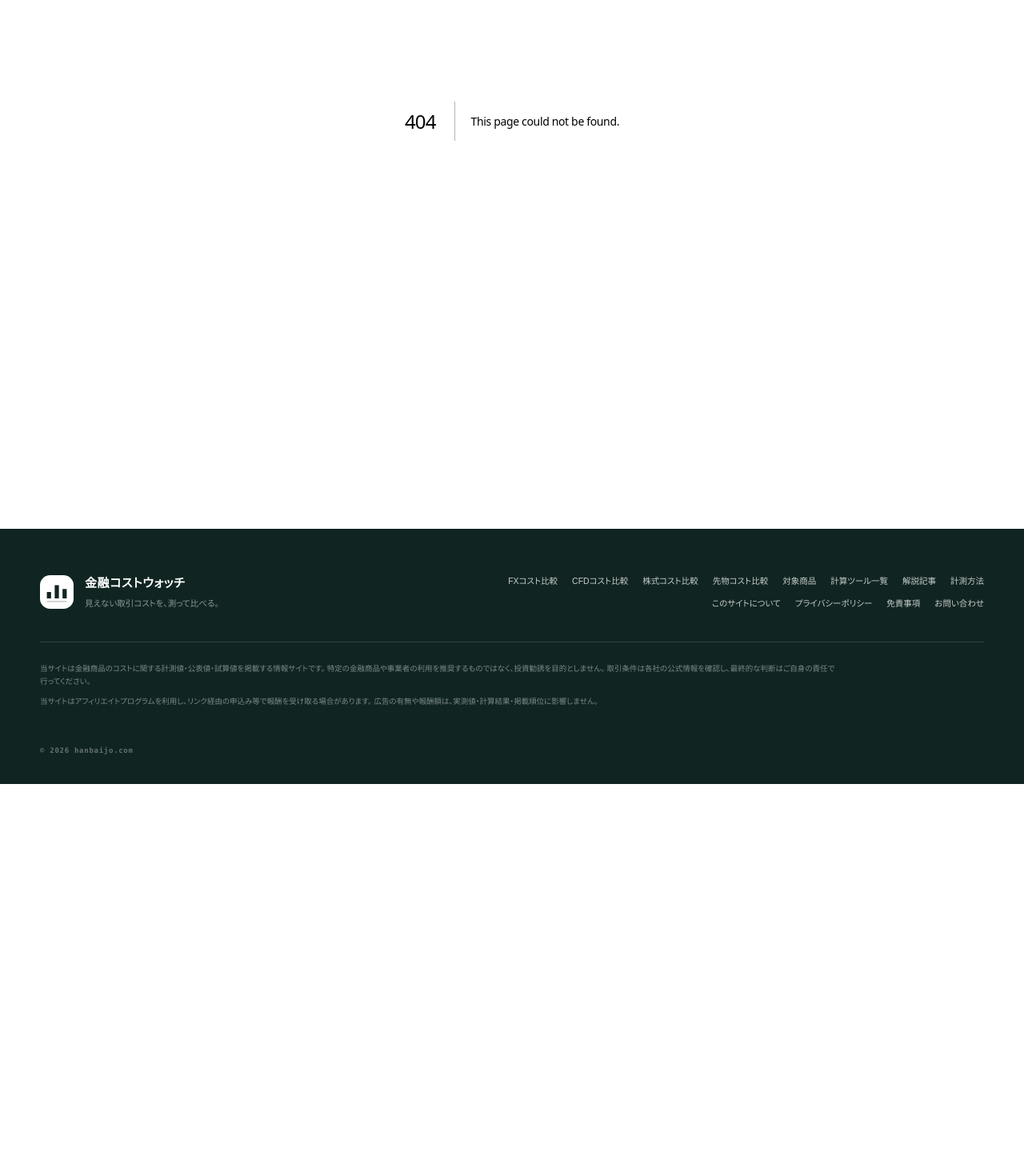
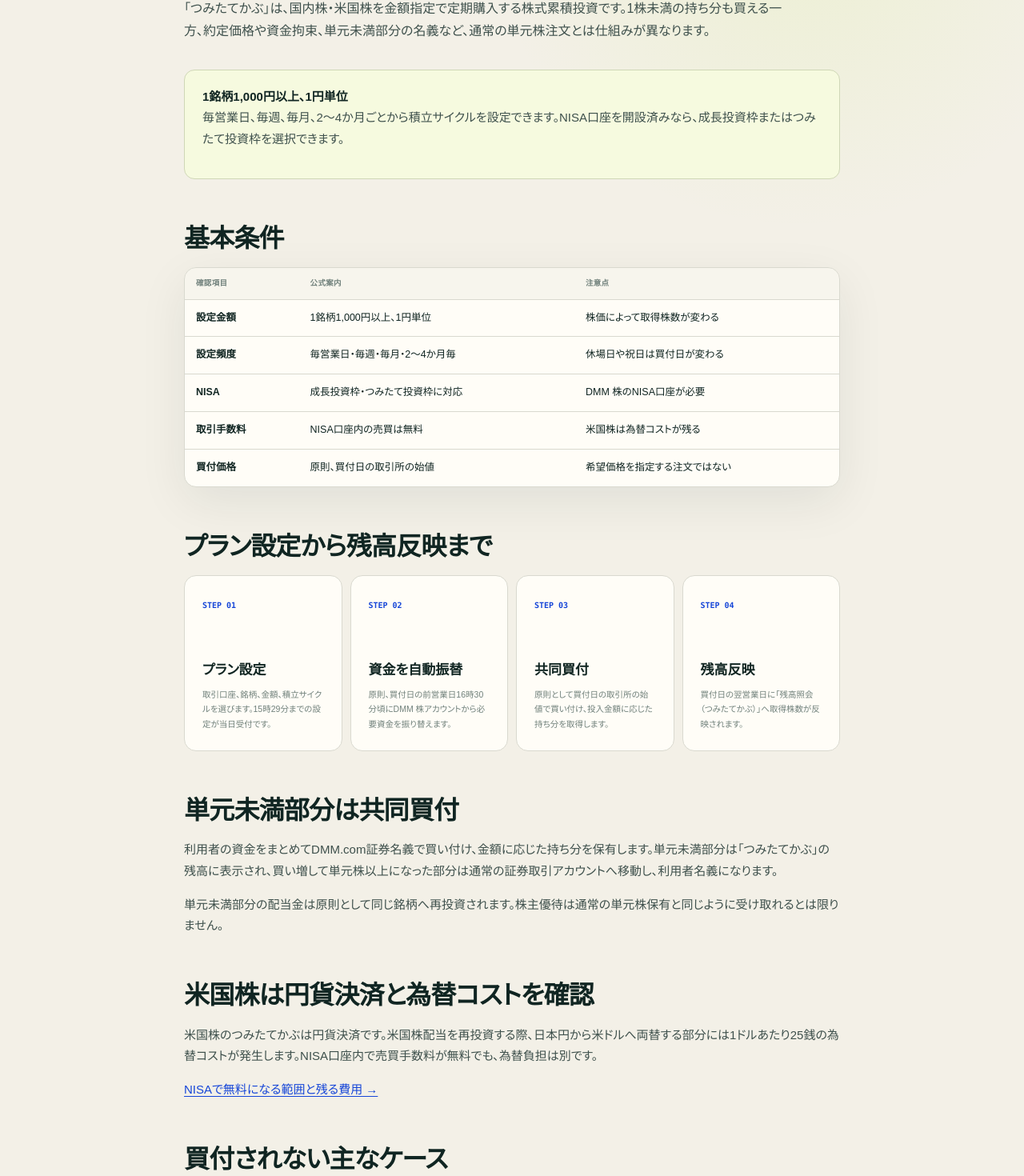
Before and after one commit to mrok18/hanbaijo, a Next.js app: page /articles/dmm-kabu-tsumitate-kabu-nisa in a window 1280 px wide. Before the commit this address had no page. Shown: the part 326-1796 px from the top of the page at 80% size. Before the commit the page ends 1306 px from the top, so only its background shows below. Built offline with nearby package versions, Linux system fonts and the light colour scheme.

Commit message:
Add DMM Kabu recurring investment guide

```diff
--- /dev/null
+++ b/app/articles/dmm-kabu-tsumitate-kabu-nisa/page.tsx
@@ -0,0 +1,74 @@
+import Link from 'next/link';
+import AffiliateOfferCard from '@/components/AffiliateOfferCard';
+import { AFFILIATE_OFFERS } from '@/lib/affiliates';
+
+export const metadata = {
+  title: 'DMM 株のつみたてかぶは1,000円から｜NISA・手数料・買付日',
+  description: 'DMM 株の「つみたてかぶ」について、1,000円からの積立、NISA対応、設定頻度、買付価格、手数料、資金不足時の扱いを整理します。',
+};
+
+const faq = [
+  { q: 'つみたてかぶはいくらから設定できますか？', a: '1銘柄につき1,000円以上、1円単位で設定できます。株数ではなく金額を指定し、単元未満の持ち分を含めて定期的に買い付ける仕組みです。' },
+  { q: 'つみたてかぶを使うための追加申込は必要ですか？', a: 'DMM 株アカウントを登録した利用者は追加手続きなしで使えます。NISA枠を使う場合は、DMM 株でNISA口座を開設しておく必要があります。' },
+  { q: '残高不足だとどうなりますか？', a: '資金を拘束できない回は買付されず、2回連続で資金拘束できない場合はプランが休止になります。買付日前の残高確認が必要です。' },
+] as const;
+
+export default function Page() {
+  const jsonLd = { '@context': 'https://schema.org', '@graph': [
+    { '@type': 'Article', headline: metadata.title, description: metadata.description, datePublished: '2026-09-09', dateModified: '2026-09-09', mainEntityOfPage: 'https://hanbaijo.com/articles/dmm-kabu-tsumitate-kabu-nisa', author: { '@type': 'Organization', name: '金融コストウォッチ' }, publisher: { '@type': 'Organization', name: '金融コストウォッチ' } },
+    { '@type': 'FAQPage', mainEntity: faq.map((item) => ({ '@type': 'Question', name: item.q, acceptedAnswer: { '@type': 'Answer', text: item.a } })) },
+  ] };
+
+  return <article>
+    <script type="application/ld+json" dangerouslySetInnerHTML={{ __html: JSON.stringify(jsonLd).replace(/</g, '\\u003c') }} />
+    <p className="page-kicker">DMM KABU / TSUMITATE KABU</p>
+    <h1>DMM 株のつみたてかぶは1,000円から<br />NISA・手数料・買付日を確認</h1>
+    <p className="lede">「つみたてかぶ」は、国内株・米国株を金額指定で定期購入する株式累積投資です。1株未満の持ち分も買える一方、約定価格や資金拘束、単元未満部分の名義など、通常の単元株注文とは仕組みが異なります。</p>
+
+    <div className="callout"><strong>1銘柄1,000円以上、1円単位</strong><p>毎営業日、毎週、毎月、2～4か月ごとから積立サイクルを設定できます。NISA口座を開設済みなら、成長投資枠またはつみたて投資枠を選択できます。</p></div>
+
+    <h2>基本条件</h2>
+    <div className="data-panel"><div className="table-scroll"><table className="rates comparison-table"><thead><tr><th>確認項目</th><th>公式案内</th><th>注意点</th></tr></thead><tbody>
+      <tr><td className="ex-name">設定金額</td><td>1銘柄1,000円以上、1円単位</td><td>株価によって取得株数が変わる</td></tr>
+      <tr><td className="ex-name">設定頻度</td><td>毎営業日・毎週・毎月・2～4か月毎</td><td>休場日や祝日は買付日が変わる</td></tr>
+      <tr><td className="ex-name">NISA</td><td>成長投資枠・つみたて投資枠に対応</td><td>DMM 株のNISA口座が必要</td></tr>
+      <tr><td className="ex-name">取引手数料</td><td>NISA口座内の売買は無料</td><td>米国株は為替コストが残る</td></tr>
+      <tr><td className="ex-name">買付価格</td><td>原則、買付日の取引所の始値</td><td>希望価格を指定する注文ではない</td></tr>
+    </tbody></table></div></div>
+
+    <h2>プラン設定から残高反映まで</h2>
+    <div className="fx-metric-grid">
+      <article><b>STEP 01</b><h3>プラン設定</h3><p>取引口座、銘柄、金額、積立サイクルを選びます。15時29分までの設定が当日受付です。</p></article>
+      <article><b>STEP 02</b><h3>資金を自動振替</h3><p>原則、買付日の前営業日16時30分頃にDMM 株アカウントから必要資金を振り替えます。</p></article>
+      <article><b>STEP 03</b><h3>共同買付</h3><p>原則として買付日の取引所の始値で買い付け、投入金額に応じた持ち分を取得します。</p></article>
+      <article><b>STEP 04</b><h3>残高反映</h3><p>買付日の翌営業日に「残高照会（つみたてかぶ）」へ取得株数が反映されます。</p></article>
+    </div>
+
+    <h2>単元未満部分は共同買付</h2>
+    <p>利用者の資金をまとめてDMM.com証券名義で買い付け、金額に応じた持ち分を保有します。単元未満部分は「つみたてかぶ」の残高に表示され、買い増して単元株以上になった部分は通常の証券取引アカウントへ移動し、利用者名義になります。</p>
+    <p>単元未満部分の配当金は原則として同じ銘柄へ再投資されます。株主優待は通常の単元株保有と同じように受け取れるとは限りません。</p>
+
+    <h2>米国株は円貨決済と為替コストを確認</h2>
+    <p>米国株のつみたてかぶは円貨決済です。米国株配当を再投資する際、日本円から米ドルへ両替する部分には1ドルあたり25銭の為替コストが発生します。NISA口座内で売買手数料が無料でも、為替負担は別です。</p>
+    <p><Link href="/articles/dmm-kabu-nisa-fees-products">NISAで無料になる範囲と残る費用 →</Link></p>
+
+    <h2>買付されない主なケース</h2>
+    <ul><li>預り金（円）が不足している</li><li>NISA枠が不足している</li><li>対象銘柄またはアカウントに取引規制がある</li><li>信用取引口座の委託保証金が不足している</li><li>祝日・休場日に関する買付ルールに該当する</li></ul>
+    <div className="callout"><strong>2回連続の資金不足でプラン休止</strong><p>資金拘束できなかった回は買付されません。2回続くとプランが自動的に休止するため、自動積立でも残高と稼働状況を定期的に確認します。</p></div>
+
+    <h2>よくある質問</h2>
+    {faq.map((item) => <section key={item.q}><h3>{item.q}</h3><p>{item.a}</p></section>)}
+
+    <section className="article-sources" aria-labelledby="sources"><h2 id="sources">参照した公式資料</h2><ul>
+      <li><a href="https://kabu.dmm.com/service/cumulative/" target="_blank" rel="noopener noreferrer">DMM 株「つみたてかぶ（株式累積投資）」</a></li>
+      <li><a href="https://kabu.dmm.com/support/faqs/article/36092/" target="_blank" rel="noopener noreferrer">DMM 株 FAQ「つみたてかぶ利用時の手続き」</a></li>
+      <li><a href="https://kabu.dmm.com/support/faqs/article/66974/" target="_blank" rel="noopener noreferrer">DMM 株 FAQ「国内株式の買付成立まで」</a></li>
+      <li><a href="https://kabu.dmm.com/support/faqs/article/84804/" target="_blank" rel="noopener noreferrer">DMM 株 FAQ「つみたてかぶを買付できない理由」</a></li>
+      <li><a href="https://kabu.dmm.com/support/faqs/article/96676/" target="_blank" rel="noopener noreferrer">DMM 株 FAQ「祝日付近の買付スケジュール」</a></li>
+    </ul><p>サービス条件と買付ルールは2026年9月9日に確認しました。対象銘柄や受付条件は変更されることがあるため、設定時は公式画面を確認してください。</p></section>
+
+    <section className="article-affiliate" aria-label="DMM 株の広告"><AffiliateOfferCard offer={AFFILIATE_OFFERS['dmm-kabu']} /><p className="affiliate-disclosure">上記はA8.netの提携広告です。広告報酬は記事内容や評価に影響しません。積立投資でも元本割れがあり、継続的な下落時は損失が拡大する可能性があります。</p></section>
+    <p><Link href="/articles/dmm-kabu-nisa-account-opening">DMM 株のNISA申込方法 →</Link></p>
+    <p><Link href="/stocks/dmm-kabu">DMM 株のコストシート →</Link></p>
+  </article>;
+}
--- a/app/articles/posts.ts
+++ b/app/articles/posts.ts
@@ -1,4 +1,5 @@
 export const POSTS = [
+  { slug: 'dmm-kabu-tsumitate-kabu-nisa', category: 'NISA・DMM 株', title: 'DMM 株のつみたてかぶは1,000円から｜NISA・手数料・買付日', desc: '1,000円からの株式積立、NISA対応、設定頻度、買付価格、共同買付、資金不足時の扱いを整理する。' },
   { slug: 'dmm-kabu-nisa-fees-products', category: 'NISA・DMM 株', title: 'DMM 株のNISAは手数料無料？国内株・米国株・為替コストを整理', desc: 'NISAで無料になる取引手数料と、米国株の為替コスト、外国配当税、国内株の配当受取方法を整理する。' },
   { slug: 'dmm-kabu-nisa-account-opening', category: 'NISA・DMM 株', title: 'DMM 株のNISA口座開設方法｜同時申込・追加申込・金融機関変更', desc: '新規アカウントとの同時申込、既存利用者の追加申込、他社からの金融機関変更に必要な書類を整理する。' },
   { slug: 'dmm-kabu-account-opening-documents', category: '証券・DMM 株', title: 'DMM 株の口座開設に必要なもの｜本人確認・マイナンバー・開始まで', desc: '本人確認とマイナンバー確認の組合せ、スマホと郵送の違い、審査から取引開始までを整理する。' },
--- a/app/stocks/dmm-kabu/page.tsx
+++ b/app/stocks/dmm-kabu/page.tsx
@@ -5,6 +5,7 @@ import { AFFILIATE_OFFERS } from '@/lib/affiliates';
 export const metadata = { title: 'DMM 株の国内株手数料・コスト', description: 'DMM 株の国内株現物における1注文ごとの手数料と、信用・米国株で異なる条件を公式情報から整理します。' };
 export default function Page() {
   return <StockProviderFactSheet provider={STOCK_PROVIDERS['dmm-kabu']} affiliateOffer={AFFILIATE_OFFERS['dmm-kabu']} relatedArticles={[
+    { href: '/articles/dmm-kabu-tsumitate-kabu-nisa', title: 'つみたてかぶの仕組み', description: '1,000円からの設定、NISA、買付日、単元未満部分と資金不足時の扱いを整理します。' },
     { href: '/articles/dmm-kabu-nisa-fees-products', title: 'NISAの手数料と残るコスト', description: '国内株・米国株の無料範囲と、為替・配当など別に残る負担を整理します。' },
     { href: '/articles/dmm-kabu-nisa-account-opening', title: 'NISA口座の申込方法', description: '同時申込、既存利用者の追加、他社からの金融機関変更を分けて整理します。' },
     { href: '/articles/dmm-kabu-account-opening-documents', title: '口座開設に必要なもの', description: '本人確認とマイナンバー、提出方法、審査から取引開始までを整理します。' },
--- a/app/stocks/page.tsx
+++ b/app/stocks/page.tsx
@@ -100,6 +100,7 @@ export default function StocksPage() {
           <article className="affiliate-card"><div className="affiliate-card-head"><span>START</span><b>DMM 株</b></div><p className="affiliate-category">ACCOUNT OPENING</p><h3>本人確認と必要書類</h3><p>マイナンバーカード1点で進む方法と、画像提出・郵送で必要な組合せを整理します。</p><Link href="/articles/dmm-kabu-account-opening-documents">記事を読む →</Link></article>
           <article className="affiliate-card"><div className="affiliate-card-head"><span>NISA</span><b>DMM 株</b></div><p className="affiliate-category">ACCOUNT APPLICATION</p><h3>NISA口座の申込方法</h3><p>新規同時申込、既存利用者の追加、他社からの金融機関変更を分けて確認します。</p><Link href="/articles/dmm-kabu-nisa-account-opening">記事を読む →</Link></article>
           <article className="affiliate-card"><div className="affiliate-card-head"><span>NISA</span><b>DMM 株</b></div><p className="affiliate-category">FEES &amp; PRODUCTS</p><h3>無料範囲と残るコスト</h3><p>国内株・米国株の売買手数料と、為替・配当など別に残る負担を整理します。</p><Link href="/articles/dmm-kabu-nisa-fees-products">記事を読む →</Link></article>
+          <article className="affiliate-card"><div className="affiliate-card-head"><span>INVEST</span><b>DMM 株</b></div><p className="affiliate-category">TSUMITATE KABU</p><h3>1,000円からの株式積立</h3><p>NISA対応、設定頻度、買付日、単元未満部分と資金不足時の扱いを確認します。</p><Link href="/articles/dmm-kabu-tsumitate-kabu-nisa">記事を読む →</Link></article>
         </div>
       </section>
 
```
